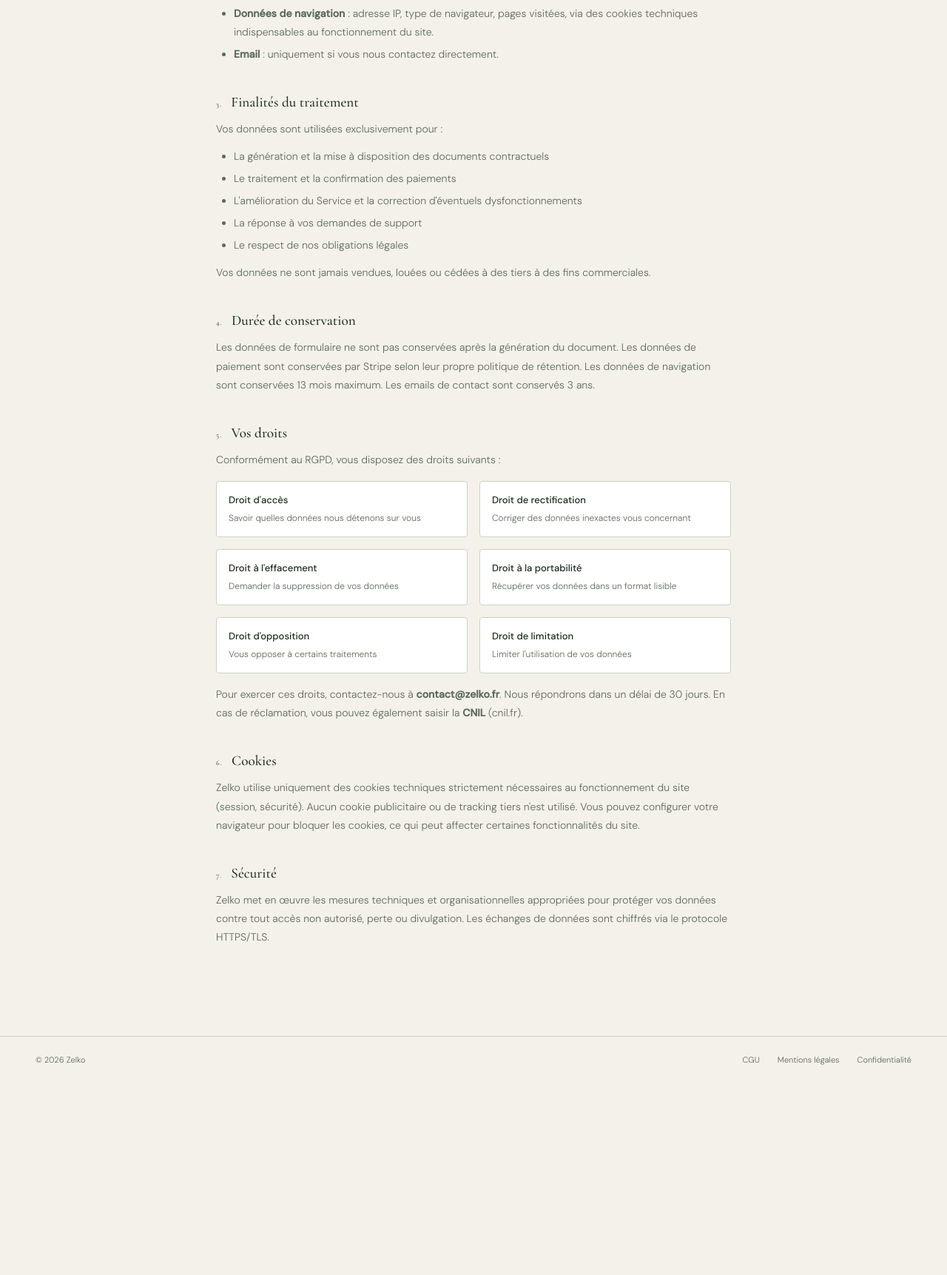
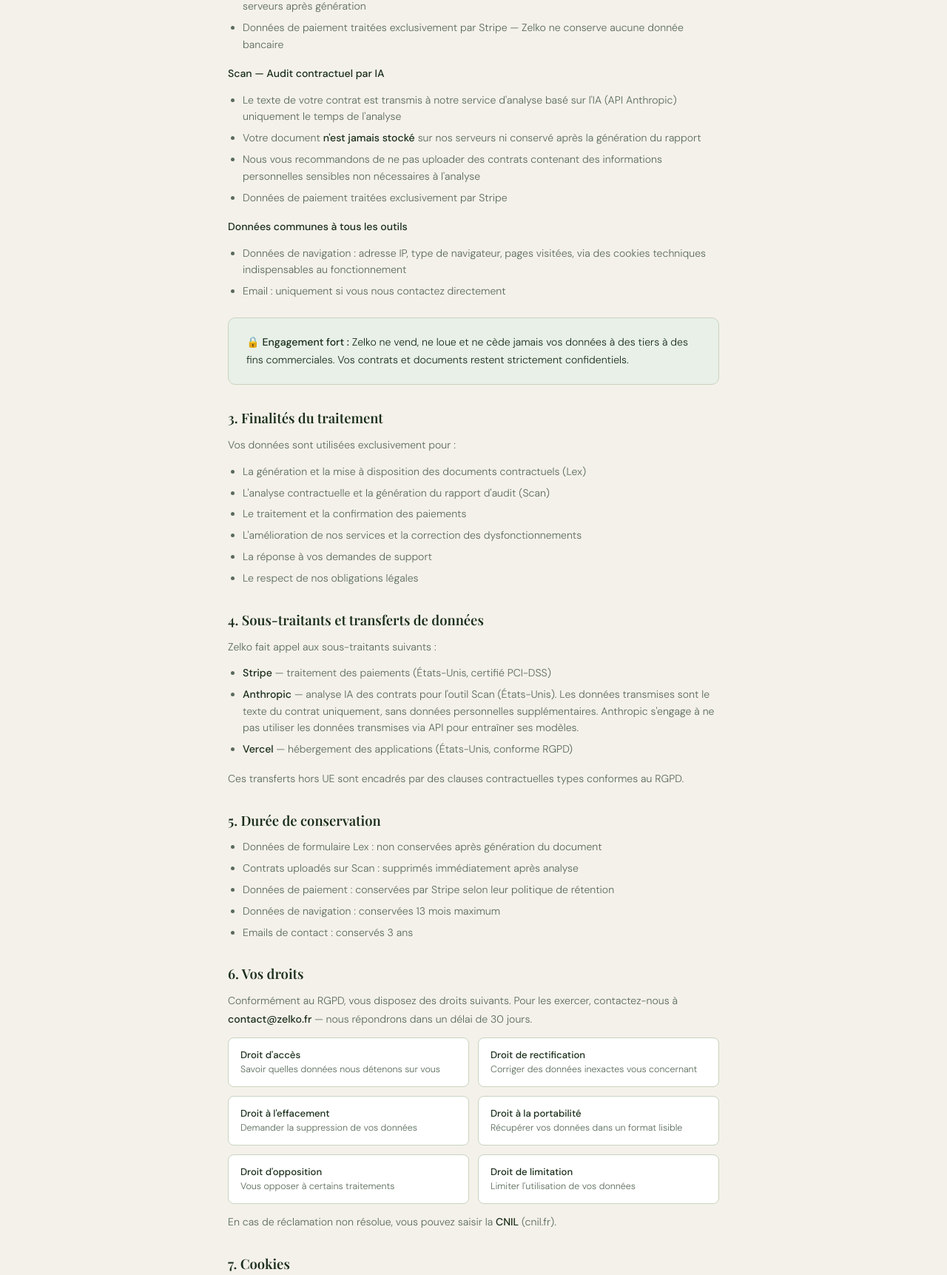
Before and after one commit to Bouga-hold/Lexgen, a website: page confidentialite.html in a window 1280 px wide. Shown: the part 685-2408 px from the top of the page at 74% size. Before the commit the page ends 2148 px from the top, so only its background shows below. Drawn offline with nearby package versions, Linux system fonts and the light colour scheme.

```diff
--- a/confidentialite.html
+++ b/confidentialite.html
@@ -4,118 +4,148 @@
 <meta charset="UTF-8">
 <meta name="viewport" content="width=device-width, initial-scale=1.0">
 <title>Zelko — Politique de confidentialité</title>
-<link href="https://fonts.googleapis.com/css2?family=Cormorant+Garamond:wght@300;400;500;600&family=DM+Sans:wght@300;400;500&display=swap" rel="stylesheet">
+<link href="https://fonts.googleapis.com/css2?family=Playfair+Display:wght@400;500;600;700&family=DM+Sans:wght@300;400;500&display=swap" rel="stylesheet">
 <style>
-:root{--ink:#1a2e1a;--paper:#f4f1ea;--cream:#e8e2d0;--gold:#2d5a27;--muted:#5a6b5a;--border:#c8d4c0;--white:#ffffff;}
-*{box-sizing:border-box;margin:0;padding:0;}
-body{background:var(--paper);color:var(--ink);font-family:'DM Sans',sans-serif;font-weight:300;min-height:100vh;}
-nav{position:fixed;top:0;left:0;right:0;z-index:100;padding:1.25rem 3rem;display:flex;align-items:center;justify-content:space-between;background:rgba(247,245,240,0.95);backdrop-filter:blur(12px);border-bottom:1px solid var(--border);}
-.logo{font-family:'Cormorant Garamond',serif;font-size:1.6rem;font-weight:600;letter-spacing:-0.02em;color:var(--ink);text-decoration:none;}
-.logo span{color:var(--gold);}
-.back-link{font-size:13px;color:var(--muted);text-decoration:none;}
-.back-link:hover{color:var(--ink);}
-.content{max-width:760px;margin:0 auto;padding:8rem 2rem 5rem;}
-.page-tag{font-size:10px;font-weight:500;letter-spacing:0.14em;text-transform:uppercase;color:var(--gold);margin-bottom:1rem;}
-h1{font-family:'Cormorant Garamond',serif;font-size:2.5rem;font-weight:300;letter-spacing:-0.02em;margin-bottom:0.5rem;}
-.update-date{font-size:13px;color:var(--muted);margin-bottom:3rem;padding-bottom:2rem;border-bottom:1px solid var(--border);}
-.article{margin-bottom:2.5rem;}
-.article h2{font-family:'Cormorant Garamond',serif;font-size:1.2rem;font-weight:500;margin-bottom:0.75rem;display:flex;align-items:baseline;gap:0.75rem;}
-.article-num{font-size:10px;font-weight:500;letter-spacing:0.12em;text-transform:uppercase;color:var(--gold);}
-.article p{font-size:14px;line-height:1.8;color:var(--muted);margin-bottom:0.75rem;}
-.article ul{font-size:14px;line-height:1.8;color:var(--muted);padding-left:1.5rem;margin-bottom:0.75rem;}
-.article ul li{margin-bottom:0.3rem;}
-.highlight-box{background:var(--cream);border-left:3px solid var(--gold);padding:1rem 1.25rem;border-radius:0 3px 3px 0;margin:1rem 0;font-size:13px;line-height:1.8;color:var(--ink);}
-.rights-grid{display:grid;grid-template-columns:1fr 1fr;gap:1rem;margin-top:1rem;}
-.right-card{background:var(--white);border:1px solid var(--border);border-radius:4px;padding:1rem;}
-.right-card strong{font-size:13px;font-weight:500;color:var(--ink);display:block;margin-bottom:4px;}
-.right-card span{font-size:12px;color:var(--muted);line-height:1.5;}
-footer{border-top:1px solid var(--border);padding:1.5rem 3rem;display:flex;align-items:center;justify-content:space-between;font-size:11px;color:var(--muted);}
-.footer-legal{display:flex;gap:1.5rem;}
-.footer-legal a{color:var(--muted);text-decoration:none;}
-.footer-legal a:hover{color:var(--ink);}
-@media(max-width:768px){.rights-grid{grid-template-columns:1fr;}}
+:root{--ink:#1a2e1a;--paper:#f4f1ea;--green:#2d5a27;--green-bg:#e8f0e8;--muted:#5a6b5a;--border:#c8d4c0;--white:#ffffff}
+*{box-sizing:border-box;margin:0;padding:0}
+body{background:var(--paper);color:var(--ink);font-family:'DM Sans',sans-serif;font-weight:300;min-height:100vh}
+header{padding:1.5rem 3rem;display:flex;align-items:center;justify-content:space-between;border-bottom:1px solid var(--border);background:var(--white)}
+.logo{font-family:'Playfair Display',serif;font-size:1.4rem;font-weight:600;letter-spacing:-0.02em;color:var(--ink);text-decoration:none}
+.logo span{color:var(--green)}
+.back-link{font-size:13px;color:var(--muted);text-decoration:none}
+.back-link:hover{color:var(--ink)}
+.content{max-width:760px;margin:0 auto;padding:3rem}
+.legal-tag{display:inline-block;background:var(--green-bg);color:var(--green);font-size:0.72rem;padding:0.3rem 1rem;border-radius:100px;margin-bottom:1.5rem;font-weight:500;letter-spacing:0.06em;text-transform:uppercase;border:1px solid var(--border)}
+h1{font-family:'Playfair Display',serif;font-weight:700;font-size:2.2rem;line-height:1.15;color:var(--ink);margin-bottom:0.5rem}
+.update-date{font-size:0.78rem;color:var(--muted);margin-bottom:2.5rem}
+.intro{font-size:1rem;color:var(--muted);line-height:1.75;margin-bottom:2.5rem;padding-bottom:2rem;border-bottom:1px solid var(--border)}
+h2{font-family:'Playfair Display',serif;font-size:1.15rem;color:var(--ink);margin:2rem 0 0.75rem;font-weight:600}
+p{font-size:0.88rem;color:var(--muted);line-height:1.75;margin-bottom:0.75rem}
+ul{margin:0.5rem 0 1rem 1.25rem;display:flex;flex-direction:column;gap:0.4rem}
+li{font-size:0.88rem;color:var(--muted);line-height:1.6}
+strong{color:var(--ink);font-weight:500}
+.highlight-box{background:var(--green-bg);border:1px solid var(--border);border-radius:10px;padding:1.25rem 1.5rem;margin:1.5rem 0}
+.highlight-box p{color:var(--ink);margin:0;font-size:0.88rem}
+.rights-grid{display:grid;grid-template-columns:1fr 1fr;gap:0.75rem;margin:0.75rem 0}
+.right-item{background:var(--white);border:1px solid var(--border);border-radius:8px;padding:0.9rem 1rem}
+.right-title{font-size:0.82rem;font-weight:500;color:var(--ink);margin-bottom:0.2rem}
+.right-desc{font-size:0.78rem;color:var(--muted)}
+.divider{height:1px;background:var(--border);margin:2rem 0}
+footer{background:var(--white);border-top:1px solid var(--border);padding:1.5rem 3rem;display:flex;align-items:center;justify-content:space-between;flex-wrap:wrap;gap:1rem;margin-top:3rem}
+.footer-logo{font-family:'Playfair Display',serif;font-size:1rem;color:var(--ink);font-weight:600}
+.footer-logo span{color:var(--green)}
+.footer-links{display:flex;gap:1.5rem}
+.footer-link{font-size:0.78rem;color:var(--muted);text-decoration:none}
+.footer-link:hover{color:var(--ink)}
+.footer-copy{font-size:0.72rem;color:var(--border)}
+@media(max-width:680px){header{padding:1rem 1.25rem}.content{padding:2rem 1.25rem}.rights-grid{grid-template-columns:1fr}footer{padding:1.25rem}}
 </style>
 </head>
 <body>
-<nav>
-  <a href="index.html" class="logo">Zel<span>ko</span></a>
-  <a href="index.html" class="back-link">← Retour à l'accueil</a>
-</nav>
+
+<header>
+  <a href="/" class="logo">Zelko<span>.</span></a>
+  <a href="/" class="back-link">← Retour à l'accueil</a>
+</header>
+
 <div class="content">
-  <div class="page-tag">Légal</div>
+  <div class="legal-tag">Légal · RGPD</div>
   <h1>Politique de confidentialité</h1>
-  <div class="update-date">Dernière mise à jour : 23 mai 2026 · Conforme au RGPD (UE 2016/679)</div>
+  <div class="update-date">Dernière mise à jour : 7 juin 2026 · Conforme au RGPD (UE 2016/679)</div>
+
+  <p class="intro">Zelko s'engage à protéger la vie privée de ses utilisateurs. Cette politique explique quelles données nous collectons sur l'ensemble de nos outils (Lex, Scan, et les outils à venir), pourquoi nous les collectons, et comment vous pouvez exercer vos droits.</p>
+
+  <h2>1. Responsable du traitement</h2>
+  <p>Le responsable du traitement des données personnelles est <strong>Zelko</strong>, joignable à l'adresse <strong>contact@zelko.fr</strong>.</p>
+
+  <h2>2. Données collectées par outil</h2>
+
+  <p><strong>Lex — Génération de contrats</strong></p>
+  <ul>
+    <li>Informations saisies dans les formulaires (noms, adresses, informations contractuelles)</li>
+    <li>Ces données sont utilisées uniquement pour générer le document et ne sont <strong>pas stockées</strong> sur nos serveurs après génération</li>
+    <li>Données de paiement traitées exclusivement par Stripe — Zelko ne conserve aucune donnée bancaire</li>
+  </ul>
+
+  <p><strong>Scan — Audit contractuel par IA</strong></p>
+  <ul>
+    <li>Le texte de votre contrat est transmis à notre service d'analyse basé sur l'IA (API Anthropic) uniquement le temps de l'analyse</li>
+    <li>Votre document <strong>n'est jamais stocké</strong> sur nos serveurs ni conservé après la génération du rapport</li>
+    <li>Nous vous recommandons de ne pas uploader des contrats contenant des informations personnelles sensibles non nécessaires à l'analyse</li>
+    <li>Données de paiement traitées exclusivement par Stripe</li>
+  </ul>
+
+  <p><strong>Données communes à tous les outils</strong></p>
+  <ul>
+    <li>Données de navigation : adresse IP, type de navigateur, pages visitées, via des cookies techniques indispensables au fonctionnement</li>
+    <li>Email : uniquement si vous nous contactez directement</li>
+  </ul>
 
   <div class="highlight-box">
-    Zelko s'engage à protéger la vie privée de ses utilisateurs. Cette politique explique quelles données nous collectons, pourquoi, et comment vous pouvez exercer vos droits.
+    <p>🔒 <strong>Engagement fort :</strong> Zelko ne vend, ne loue et ne cède jamais vos données à des tiers à des fins commerciales. Vos contrats et documents restent strictement confidentiels.</p>
   </div>
 
-  <div class="article">
-    <h2><span class="article-num">1.</span> Responsable du traitement</h2>
-    <p>Le responsable du traitement des données personnelles est <strong>Zelko</strong>, joignable à l'adresse <strong>contact@zelko.fr</strong>.</p>
-  </div>
-
-  <div class="article">
-    <h2><span class="article-num">2.</span> Données collectées</h2>
-    <p>Dans le cadre de l'utilisation de notre Service, nous collectons les données suivantes :</p>
-    <ul>
-      <li><strong>Données de formulaire</strong> : informations saisies lors de la génération d'un document (noms, adresses, informations contractuelles). Ces données ne sont pas stockées durablement sur nos serveurs.</li>
-      <li><strong>Données de paiement</strong> : traitées exclusivement par notre prestataire Stripe. Zelko ne conserve aucune donnée bancaire.</li>
-      <li><strong>Données de navigation</strong> : adresse IP, type de navigateur, pages visitées, via des cookies techniques indispensables au fonctionnement du site.</li>
-      <li><strong>Email</strong> : uniquement si vous nous contactez directement.</li>
-    </ul>
-  </div>
-
-  <div class="article">
-    <h2><span class="article-num">3.</span> Finalités du traitement</h2>
+  <h2>3. Finalités du traitement</h2>
   <p>Vos données sont utilisées exclusivement pour :</p>
   <ul>
-      <li>La génération et la mise à disposition des documents contractuels</li>
+    <li>La génération et la mise à disposition des documents contractuels (Lex)</li>
+    <li>L'analyse contractuelle et la génération du rapport d'audit (Scan)</li>
     <li>Le traitement et la confirmation des paiements</li>
-      <li>L'amélioration du Service et la correction d'éventuels dysfonctionnements</li>
+    <li>L'amélioration de nos services et la correction des dysfonctionnements</li>
     <li>La réponse à vos demandes de support</li>
     <li>Le respect de nos obligations légales</li>
   </ul>
-    <p>Vos données ne sont jamais vendues, louées ou cédées à des tiers à des fins commerciales.</p>
+
+  <h2>4. Sous-traitants et transferts de données</h2>
+  <p>Zelko fait appel aux sous-traitants suivants :</p>
+  <ul>
+    <li><strong>Stripe</strong> — traitement des paiements (États-Unis, certifié PCI-DSS)</li>
+    <li><strong>Anthropic</strong> — analyse IA des contrats pour l'outil Scan (États-Unis). Les données transmises sont le texte du contrat uniquement, sans données personnelles supplémentaires. Anthropic s'engage à ne pas utiliser les données transmises via API pour entraîner ses modèles.</li>
+    <li><strong>Vercel</strong> — hébergement des applications (États-Unis, conforme RGPD)</li>
+  </ul>
+  <p>Ces transferts hors UE sont encadrés par des clauses contractuelles types conformes au RGPD.</p>
+
+  <h2>5. Durée de conservation</h2>
+  <ul>
+    <li>Données de formulaire Lex : non conservées après génération du document</li>
+    <li>Contrats uploadés sur Scan : supprimés immédiatement après analyse</li>
+    <li>Données de paiement : conservées par Stripe selon leur politique de rétention</li>
+    <li>Données de navigation : conservées 13 mois maximum</li>
+    <li>Emails de contact : conservés 3 ans</li>
+  </ul>
+
+  <h2>6. Vos droits</h2>
+  <p>Conformément au RGPD, vous disposez des droits suivants. Pour les exercer, contactez-nous à <strong>contact@zelko.fr</strong> — nous répondrons dans un délai de 30 jours.</p>
+  <div class="rights-grid">
+    <div class="right-item"><div class="right-title">Droit d'accès</div><div class="right-desc">Savoir quelles données nous détenons sur vous</div></div>
+    <div class="right-item"><div class="right-title">Droit de rectification</div><div class="right-desc">Corriger des données inexactes vous concernant</div></div>
+    <div class="right-item"><div class="right-title">Droit à l'effacement</div><div class="right-desc">Demander la suppression de vos données</div></div>
+    <div class="right-item"><div class="right-title">Droit à la portabilité</div><div class="right-desc">Récupérer vos données dans un format lisible</div></div>
+    <div class="right-item"><div class="right-title">Droit d'opposition</div><div class="right-desc">Vous opposer à certains traitements</div></div>
+    <div class="right-item"><div class="right-title">Droit de limitation</div><div class="right-desc">Limiter l'utilisation de vos données</div></div>
   </div>
+  <p>En cas de réclamation non résolue, vous pouvez saisir la <strong>CNIL</strong> (cnil.fr).</p>
 
-  <div class="article">
-    <h2><span class="article-num">4.</span> Durée de conservation</h2>
-    <p>Les données de formulaire ne sont pas conservées après la génération du document. Les données de paiement sont conservées par Stripe selon leur propre politique de rétention. Les données de navigation sont conservées 13 mois maximum. Les emails de contact sont conservés 3 ans.</p>
-  </div>
+  <h2>7. Cookies</h2>
+  <p>Zelko utilise uniquement des cookies techniques strictement nécessaires au fonctionnement du site (session, sécurité). Aucun cookie publicitaire ou de tracking tiers n'est utilisé. Vous pouvez configurer votre navigateur pour bloquer les cookies, ce qui peut affecter certaines fonctionnalités du site.</p>
 
-  <div class="article">
-    <h2><span class="article-num">5.</span> Vos droits</h2>
-    <p>Conformément au RGPD, vous disposez des droits suivants :</p>
-    <div class="rights-grid">
-      <div class="right-card"><strong>Droit d'accès</strong><span>Savoir quelles données nous détenons sur vous</span></div>
-      <div class="right-card"><strong>Droit de rectification</strong><span>Corriger des données inexactes vous concernant</span></div>
-      <div class="right-card"><strong>Droit à l'effacement</strong><span>Demander la suppression de vos données</span></div>
-      <div class="right-card"><strong>Droit à la portabilité</strong><span>Récupérer vos données dans un format lisible</span></div>
-      <div class="right-card"><strong>Droit d'opposition</strong><span>Vous opposer à certains traitements</span></div>
-      <div class="right-card"><strong>Droit de limitation</strong><span>Limiter l'utilisation de vos données</span></div>
-    </div>
-    <p style="margin-top:1rem;">Pour exercer ces droits, contactez-nous à <strong>contact@zelko.fr</strong>. Nous répondrons dans un délai de 30 jours. En cas de réclamation, vous pouvez également saisir la <strong>CNIL</strong> (cnil.fr).</p>
-  </div>
+  <h2>8. Sécurité</h2>
+  <p>Zelko met en œuvre les mesures techniques et organisationnelles appropriées pour protéger vos données contre tout accès non autorisé, perte ou divulgation. Les échanges de données sont chiffrés via le protocole HTTPS/TLS.</p>
 
-  <div class="article">
-    <h2><span class="article-num">6.</span> Cookies</h2>
-    <p>Zelko utilise uniquement des cookies techniques strictement nécessaires au fonctionnement du site (session, sécurité). Aucun cookie publicitaire ou de tracking tiers n'est utilisé. Vous pouvez configurer votre navigateur pour bloquer les cookies, ce qui peut affecter certaines fonctionnalités du site.</p>
-  </div>
-
-  <div class="article">
-    <h2><span class="article-num">7.</span> Sécurité</h2>
-    <p>Zelko met en œuvre les mesures techniques et organisationnelles appropriées pour protéger vos données contre tout accès non autorisé, perte ou divulgation. Les échanges de données sont chiffrés via le protocole HTTPS/TLS.</p>
-  </div>
+  <div class="divider"></div>
+  <p style="font-size:0.78rem;color:var(--muted)">Cette politique peut être mise à jour à tout moment. En cas de modification substantielle, nous vous en informerons via une notice visible sur le site. La date de dernière mise à jour est indiquée en haut de cette page.</p>
 </div>
 
 <footer>
-  <span>© 2026 Zelko</span>
-  <div class="footer-legal">
-    <a href="cgu.html">CGU</a>
-    <a href="mentions-legales.html">Mentions légales</a>
-    <a href="confidentialite.html">Confidentialité</a>
+  <div class="footer-logo">Zelko<span>.</span></div>
+  <div class="footer-links">
+    <a href="/cgu.html" class="footer-link">CGU</a>
+    <a href="/mentions-legales.html" class="footer-link">Mentions légales</a>
+    <a href="/confidentialite.html" class="footer-link">Confidentialité</a>
+    <a href="mailto:contact@zelko.fr" class="footer-link">Contact</a>
   </div>
+  <div class="footer-copy">© 2026 Zelko · Tous droits réservés</div>
 </footer>
+
 </body>
 </html>
```
Lines whose indentation alone changed are shown as unchanged.
